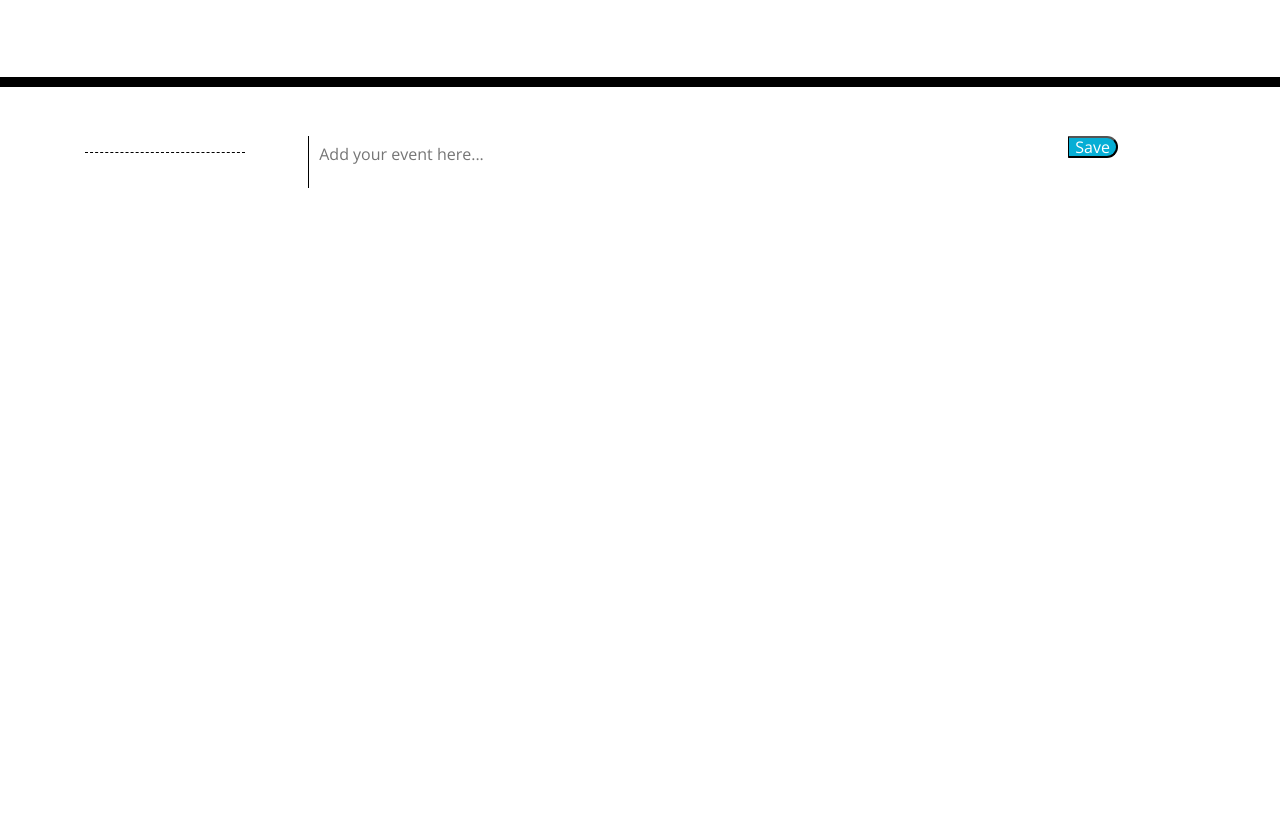
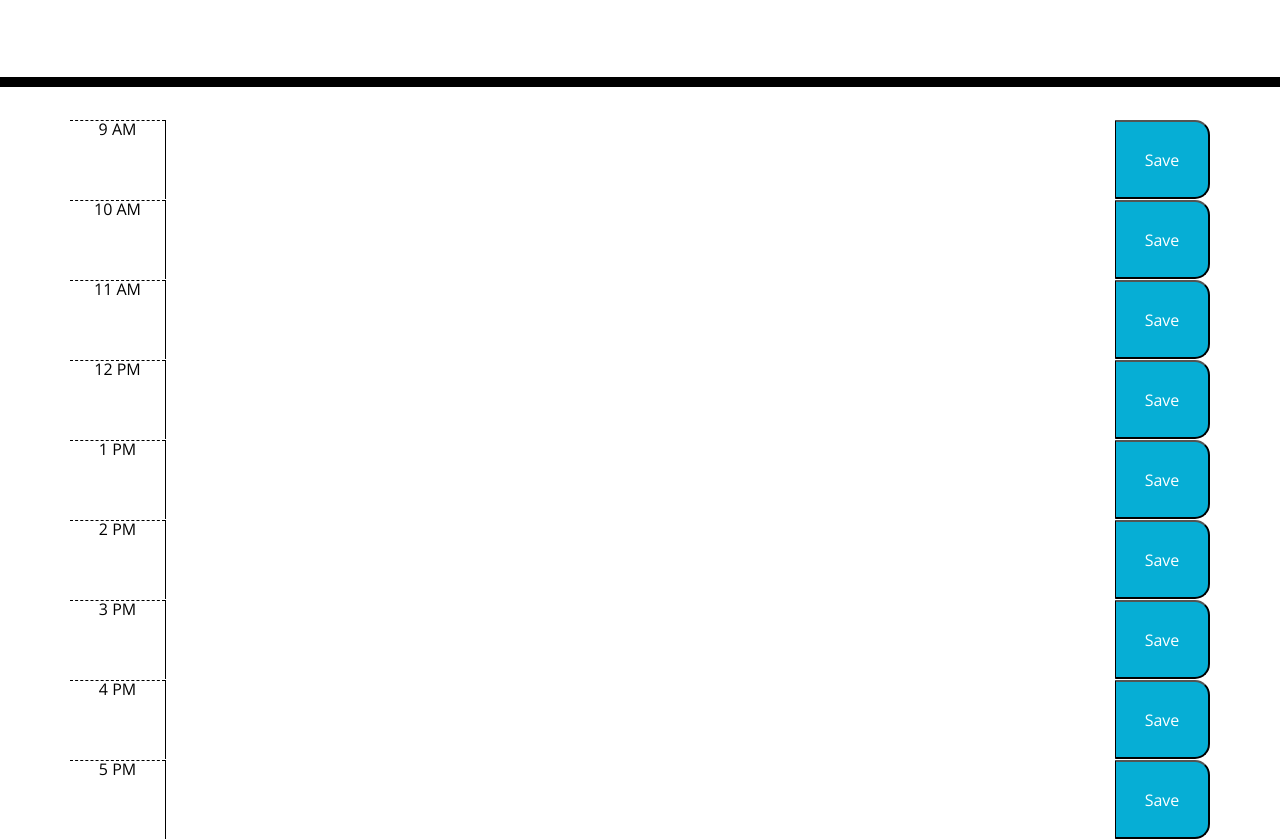
Before and after one commit to krrodriguez26/WeeklyPlanner, a plain HTML site: page index.html in a window 1280 px wide. Shown: the part 181-1020 px from the top of the page. Before the commit the page ends 800 px from the top, so only its background shows below. Drawn offline with nearby package versions, Linux system fonts and the light colour scheme.

Commit message:
Added all Timeblocks

```diff
--- a/Assets/script.js
+++ b/Assets/script.js
@@ -0,0 +1,10 @@
+function getLocalStorage(key) {
+let value = localStorage.getItem(key);
+if (value){
+    $("#text${key}").text(value);
+  }
+}
+
+$(document).ready(function() {
+ $("#currentDay").text(moment().format("dddd, MMMM Do"));
+ for (let i=9; i<18; i++) {
--- a/index.html
+++ b/index.html
@@ -18,7 +18,7 @@
       href="https://fonts.googleapis.com/css?family=Open+Sans&display=swap"
       rel="stylesheet"
     />
-    <link rel="stylesheet" href="assets/style.css" />
+    <link rel="stylesheet" href="Assets/style.css"/>
     <title>Work Day Scheduler</title>
   </head>
 
@@ -28,22 +28,58 @@
       <p class="lead">A simple calendar app for scheduling your work day</p>
       <p id="currentDay" class="lead"></p>
     </header>
+
     <div class="container">
       <!-- Timeblocks go here -->
-      <div class="row">
-      <div class="col-md-2">
-        <p class="hour" data-time="9>9:00AM"></p>
+        <div class="row time-block" id="9">
+          <div class="col-1 hour">9 AM</div>
+          <textarea class="col-10 schedule"></textarea>
+          <button class="col-1 saveBtn">Save</button>
+        </div>
+        <div class="row time-block" id="10">
+          <div class="col-1 hour">10 AM</div>
+          <textarea class="col-10 schedule"></textarea>
+          <button class="col-1 saveBtn">Save</button>
+        </div>
+        <div class="row time-block" id="11">
+          <div class="col-1 hour">11 AM</div>
+          <textarea class="col-10 schedule"></textarea>
+          <button class="col-1 saveBtn">Save</button>
+        </div>
+        <div class="row time-block" id="12">
+          <div class="col-1 hour">12 PM</div>
+          <textarea class="col-10 schedule"></textarea>
+          <button class="col-1 saveBtn">Save</button>
+        </div>
+        <div class="row time-block" id="13">
+          <div class="col-1 hour">1 PM</div>
+          <textarea class="col-10 schedule"></textarea>
+          <button class="col-1 saveBtn">Save</button>
+        </div>
+        <div class="row time-block" id="14">
+          <div class="col-1 hour">2 PM</div>
+          <textarea class="col-10 schedule"></textarea>
+          <button class="col-1 saveBtn">Save</button>
+        </div>
+        <div class="row time-block" id="15">
+          <div class="col-1 hour">3 PM</div>
+          <textarea class="col-10 schedule"></textarea>
+          <button class="col-1 saveBtn">Save</button>
+        </div>
+        <div class="row time-block" id="16">
+          <div class="col-1 hour">4 PM</div>
+          <textarea class="col-10 schedule"></textarea>
+          <button class="col-1 saveBtn">Save</button>
+        </div>
+        <div class="row time-block" id="17">
+          <div class="col-1 hour">5 PM</div>
+          <textarea class="col-10 schedule"></textarea>
+          <button class="col-1 saveBtn">Save</button>
+        </div>
       </div>
-      <div class="col-md-8">
-        <textarea class="description" placeholder="Add your event here..."></textarea>
-      </div>
-      <div class="col-md-2">
-        <button class="saveBtn">Save</button>
-      </div>
-      </div>
-    </div>
 
     <script src="https://cdnjs.cloudflare.com/ajax/libs/jquery/3.2.1/jquery.min.js"></script>
     <script src="https://cdnjs.cloudflare.com/ajax/libs/moment.js/2.24.0/moment.min.js"></script>
+    <script src="Assets/script.js"></script>
   </body>
 </html>
```
